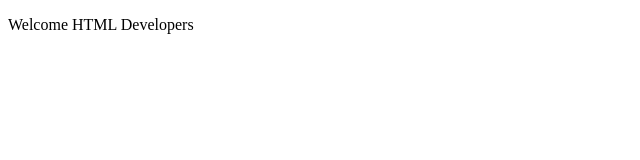
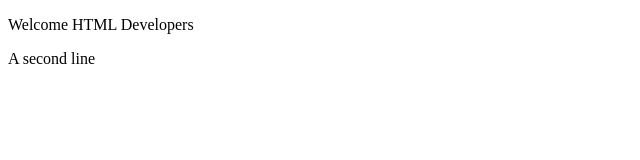
Before and after one commit to upc-pre-202201-si385-si41/hello-html, a plain HTML site: page index.html in a window 1280 px wide. Shown: the full height of the page, 0-640 px from the left. Drawn offline with Linux system fonts and the light colour scheme.

Commit message:
feat(sub-line): Added second line.

```diff
--- a/index.html
+++ b/index.html
@@ -6,5 +6,6 @@
 </head>
 <body>
     <p>Welcome HTML Developers</p>
+    <p>A second line</p>
 </body>
 </html>
```
